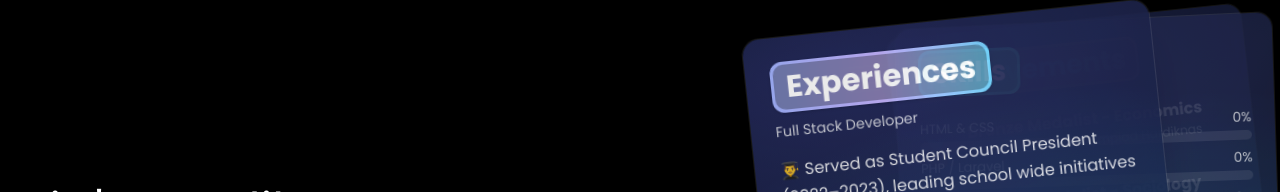
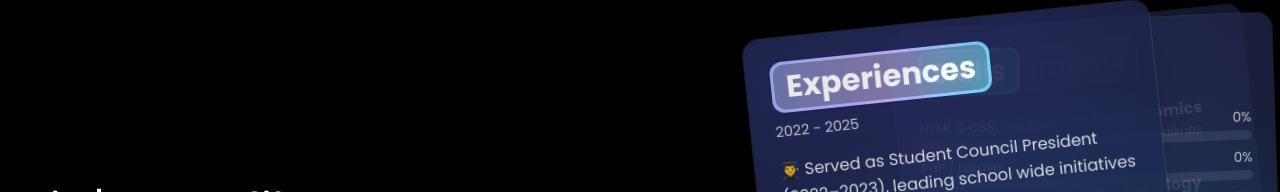
Before and after one commit to Guanns/portofolio, a Next.js app: page / in a window 1280 px wide. Shown: the part 236-428 px from the top of the page. Built offline with nearby package versions, Linux system fonts and the light colour scheme.

Commit message:
update: very little update

```diff
--- a/src/app/components/customProjectCards.js
+++ b/src/app/components/customProjectCards.js
@@ -9,7 +9,7 @@ const cardsData = [
   {
   type: "about",
   title: "Experiences",
-  subtitle: "Full Stack Developer",
+  subtitle: "2022 - 2025",
   bullets: [
     "👨‍🎓 Served as Student Council President (2022–2023), leading school wide initiatives and events.",
     "🎤 Led the Independence Day Ceremony as Chief Ceremony Commander, August 17th, 2022.",
```
